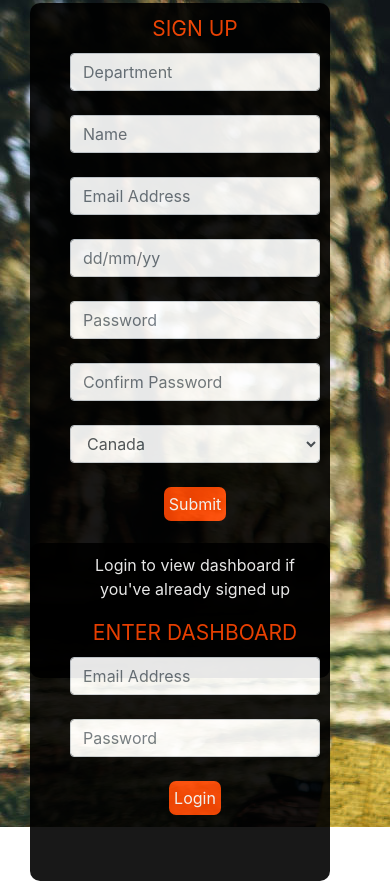
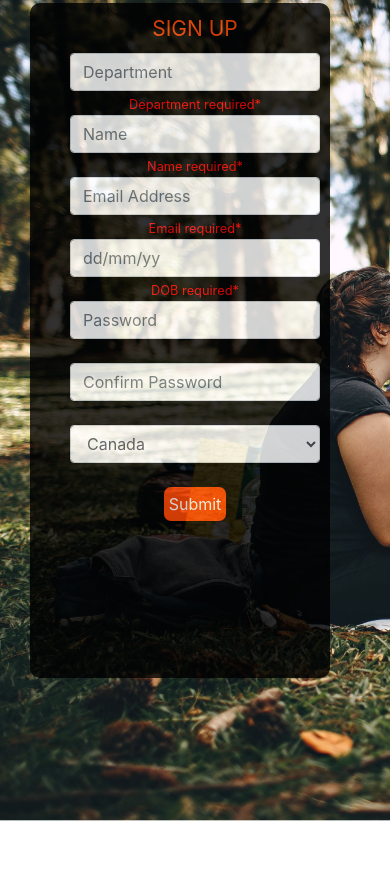
Before and after one commit to kingsleyOnyelo/Time-Off-App, a React app: page /sign in a window 390 px wide. Shown: the part 87-968 px from the top of the page. After the commit the page ends 914 px from the top, so only its background shows below. Built offline with nearby package versions, Linux system fonts and the light colour scheme.

Commit message:
initial commit

```diff
--- a/src/LandingPage.js
+++ b/src/LandingPage.js
@@ -1,10 +1,11 @@
 import React from 'react';
 import './style.css';
 import 'bootstrap/dist/css/bootstrap.css'
-import backgroundImg from './img/backgroundImg.jpg';
+import backgroundImg from './img/backgroundImg.svg';
 import honey from './img/honey.svg';
-import matern from './img/matern.jpg';
+import matern from './img/matern.svg';
 import Sign from './Sign';
+import Login from './Login';
 import {BrowserRouter} from 'react-router-dom';
 import {Route} from 'react-router-dom';
 import {Link} from 'react-router-dom';
@@ -23,7 +24,7 @@ class LandingPage extends React.Component{
                                 <nav className="navBar">
                                 <Link to="/"><div className="spn"><h3 className="logo">TimeOff App</h3></div></Link>
                                     <div className="signUp">
-                                    <Link to="/sign"><input type="button" className="btn btn1" value="Login"></input></Link>
+                                    <Link to="/login"><input type="button" className="btn btn1" value="Login"></input></Link>
                                     <Link to="/sign"><input type="button" className="btn btn2" value="Sign Up"></input></Link>
                                     </div>
                                 </nav>
@@ -66,6 +67,7 @@ class LandingPage extends React.Component{
 
 
                                 <Route path="/sign" exact component={Sign}/>
+                                <Route path="/login" exact component={Login}/>
 
                                 </div>
 
--- /dev/null
+++ b/src/Login.js
@@ -0,0 +1,35 @@
+import React from 'react';
+import './style.css';
+import 'bootstrap/dist/css/bootstrap.css'
+
+
+class Login extends React.Component{
+    render(){
+        return(
+            <div>
+                <div className="signDiv1">
+                <div className="signCon2">
+
+            <form>
+
+                <label className="lbl">ENTER DASHBOARD</label>
+
+                <input type="email" placeholder="Email Address" className="form-control"></input>
+                <small style={{color:"red"}}>Email required*</small>
+
+                <input type="password" placeholder="Password" className="form-control"></input>
+                <small style={{color:"red"}}>Password required*</small><br/>
+
+
+                <input type="button" value="Login" className="fname1"></input>
+            </form>
+
+            </div>
+
+            </div>
+            </div>
+        )
+    }
+}
+
+export default Login;
--- a/src/Sign.js
+++ b/src/Sign.js
@@ -7,69 +7,38 @@ import 'bootstrap/dist/css/bootstrap.css'
 export default class Sign extends React.Component{
     constructor(props){
         super(props);
-        this.handleClick = this.handleClick.bind(this);
         this.handleChange = this.handleChange.bind(this);
-        this.handleChangeName = this.handleChangeName.bind(this);
-        this.handleChangePass = this.handleChangePass.bind(this);
-        this.handleChangePass2 = this.handleChangePass2.bind(this);
+        this.handleSubmit = this.handleSubmit.bind(this);
+        this.state = {
+            department : null,
+            name: null,
+            email: null,
+            password: null,
+            formErros : {
+                name: "",
+                email: "",
+                password: ""
+            }
+
+        };
     }
 
-    state = {
-        signup : "SIGN UP",
-        dept:"",
-        name: "",
-        email: "",
-        password: "",
-        password2: "",
-
-    };
 
     handleChange(event){
-       const deptVal = event.target.value;
-       this.setState({dept: deptVal});
-    }
+        let deptVal= event.target.value;
+        this.setState({department: deptVal});
 
-    handleChangeName(event){
-        const nameVal = event.target.value;
-        this.setState({dept: nameVal});
-    }
-
-    handleChangePass(event){
-        const passVal = event.target.value;
-        this.setState({dept: passVal});
-    }
-
-    handleChangePass2(event){
-        const pass2Val = event.target.value;
-        this.setState({dept: pass2Val});
-    }
-
-    handleClick(){
-
-            if(this.state.signup = "WELCOME")
-        this.setState({signup: this.state.signup = "WELCOME"});
-        if(this.state.dept === ""){
-        this.setState({dept: this.state.dept = alert("please enter a Department")});
-        }else{
-            this.setState({dept: alert( ` Okay ${this.state.dept}`)});
-        }
+        console.log(this.state.department);
 
 
-        if(this.state.name === ""){
-            this.setState({name: this.state.name = alert("please enter a name")});
-            }else{
-                this.setState({name: this.state.name});
-            }
+    }
 
 
 
-            if(this.state.password2 !== this.state.password){
-                alert("please check password match");
-                }else{
-                    alert("password match");
-                }
-    }
 
+handleSubmit = ()=> {
+
+}
     render(){
         return (
             <div>
@@ -78,21 +47,25 @@ export default class Sign extends React.Component{
 
             <div className="signCon2">
 
-            <form>
+            <form onSubmit={this.handleSubmit} noValidate>
                 <label className="lbl">SIGN UP</label>
-                <input type="text" placeholder="Department" className="form-control" onChange={this.handleChange}></input><br/>
-                <input type="text" placeholder="Name" className="form-control" onChange={this.handleChangeName}></input><br/>
-                <input type="email" placeholder="Email Address" className="form-control" required></input><br/>
-                <input placeholder="dd/mm/yy" className="form-control" required></input><br/>
-                <input type="password" placeholder="Password" className="form-control" onChange={this.handleChangePass}></input><br/>
-                <input type="password" placeholder="Confirm Password" className="form-control" onChange={this.handleChangePass2}></input><br/>
+                <input type="text" placeholder="Department" className="form-control" onChange={this.handleChange} noValidate></input>
+                <small style={{color:"red"}}>Department required*</small>
+                <input type="text" placeholder="Name" className="form-control" onChange={this.handleChangeName} noValidate></input>
+                <small style={{color:"red"}}>Name required*</small>
+                <input type="email" placeholder="Email Address" className="form-control" onChange={this.handleChangeEmail} noValidate></input>
+                <small style={{color:"red"}}>Email required*</small>
+                <input placeholder="dd/mm/yy" className="form-control" onChange={this.handleChangeDOB} noValidate></input>
+                <small style={{color:"red"}}>DOB required*</small>
+                <input type="password" placeholder="Password" className="form-control" onChange={this.handleChangePass} noValidate></input><br/>
+                <input type="password" placeholder="Confirm Password" className="form-control" onChange={this.handleChangePass2} noValidate></input><br/>
                 <select name="Country" className="fname form-control">
                     <option value="Canada" >Canada</option>
                     <option value="USA">USA</option>
                     <option value="Dubai">Dubai</option>
                     <option value="Ghana">Ghana</option>
                 </select><br/>
-                <input type="button" value="Submit" className="fname1" onClick={this.handleClick}></input>
+                <input type="submit" value="Submit" className="fname1" onClick={this.handleClick}></input>
             </form>
 
 
@@ -100,23 +73,7 @@ export default class Sign extends React.Component{
             </div>
 
 
-            <div className="signCon3">
 
-            <form>
-                <p style={{color:"white"}}>Login to view dashboard if you've already signed up</p>
-                <label className="lbl">ENTER DASHBOARD</label>
-
-                <input type="email" placeholder="Email Address" className="form-control" required></input><br/>
-
-                <input type="password" placeholder="Password" className="form-control" required></input><br/>
-
-
-                <input type="button" value="Login" className="fname1"></input>
-            </form>
-
-
-
-            </div>
         </div>
         </div>
 
--- a/src/style.css
+++ b/src/style.css
@@ -135,27 +135,12 @@ transform: scale(1.1);
     padding-left: 40px;
     text-align: center;
     left: 200px;
-    opacity:0.9;
+    opacity:0.8;
     display: flex;
     justify-content: center;
 }
 
 
-.signCon3{
-    width: 450px;
-    height: 40%;
-    background: black;
-    margin-top: 20px;
-    border-radius: 10px;
-    position: absolute;
-    padding: 10px;
-    padding-left: 40px;
-    text-align: center;
-    right: 200px;
-    opacity:0.9;
-    display: flex;
-    justify-content: center;
-}
 
 .lbl{
     color:orangered;
@@ -241,7 +226,8 @@ transform: scale(1.1);
         position: absolute;
         display: flex;
         background:url("./img/signupback.jpg");
-
+        background-repeat: none;
+        background-size: cover;
     }
 
     .signCon2{
@@ -252,20 +238,10 @@ transform: scale(1.1);
         border-radius: 10px;
         position: absolute;
         left: 30px;
-        opacity:0.9;
+        opacity:0.8;
         display: block;
-    }
-    .signCon3{
-        width: 300px;
-        height: 40%;
-        background: black;
-        display: block;
-        border-radius: 10px;
-        top: 540px;
-        opacity:0.9;
-        display: block;
-        left: 30px;
     }
 
 
+
   }
```
Also changed, not shown: 2 other files.
